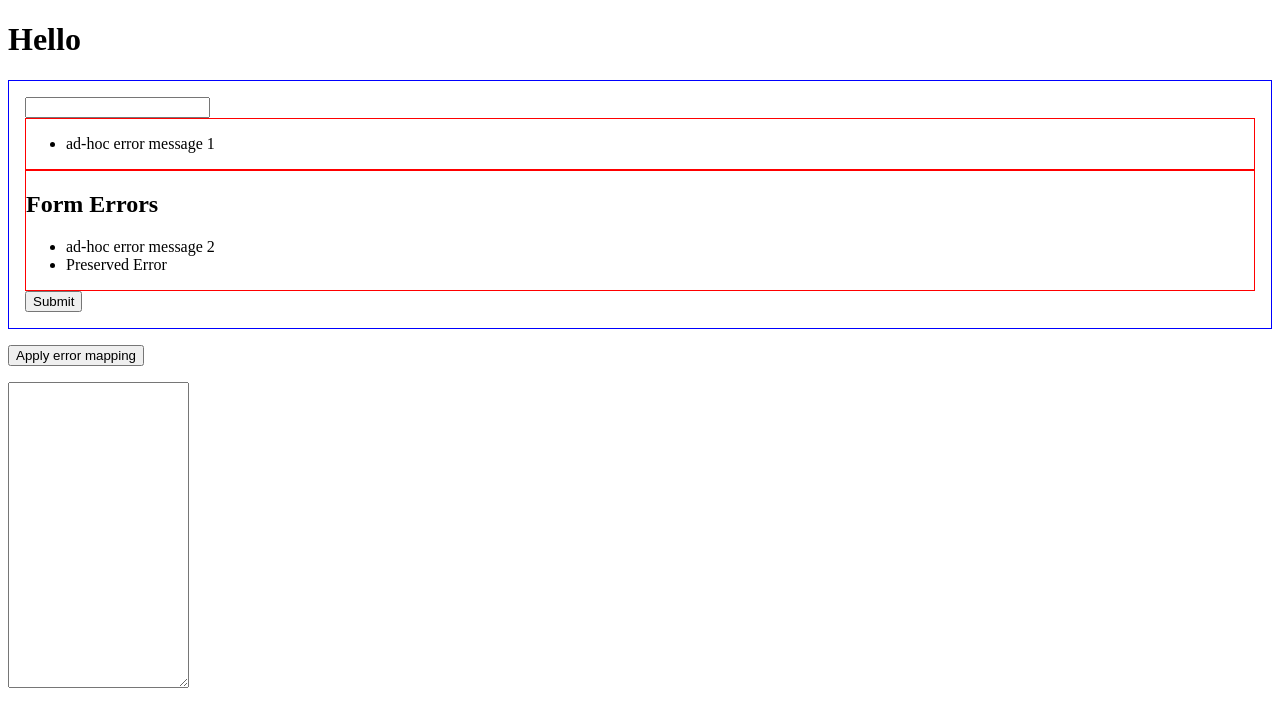
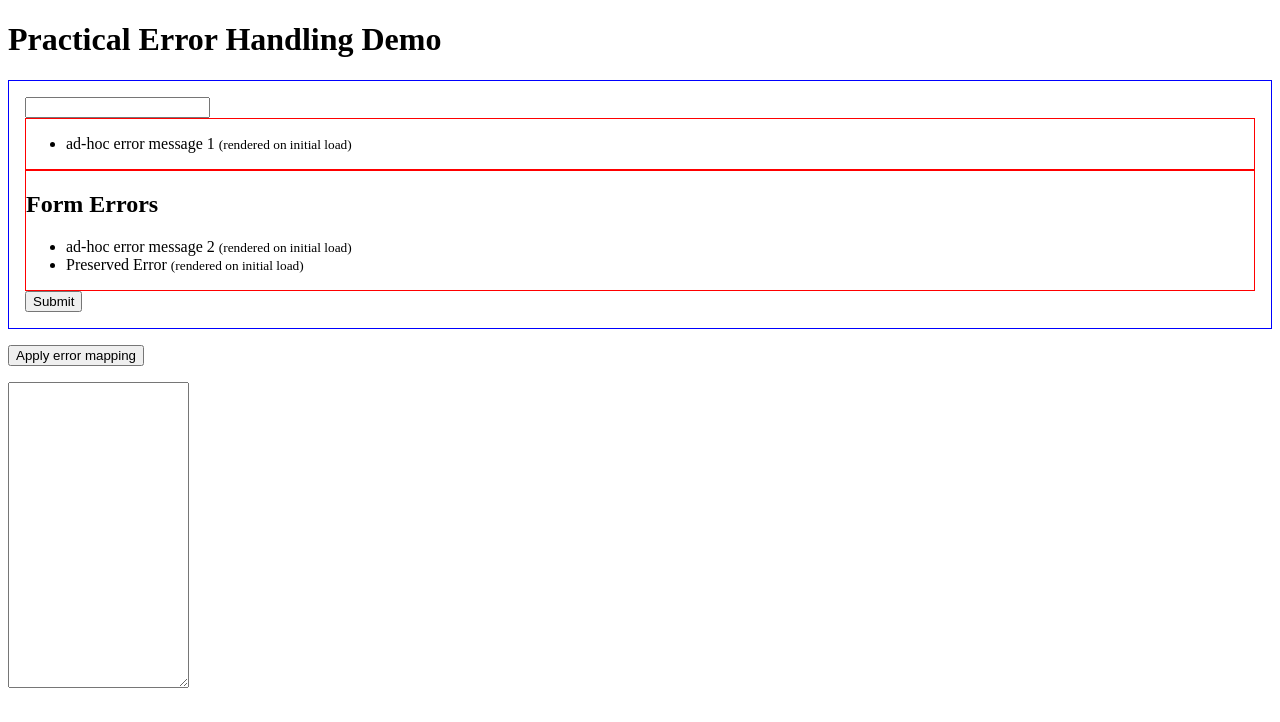
Before and after one commit to practical-computer/practical-error-handling-js, a website: page demo/index.html in a window 1280 px wide. Drawn offline with Linux system fonts and the light colour scheme.

Commit message:
V1 of README

```diff
--- a/demo/index.html
+++ b/demo/index.html
@@ -10,6 +10,8 @@
     import {clearErrorListsInForm} from "../src/rendering.js"
     import {applyErrorMappingToForm} from "../src/error-mapping.js"
 
+    // Defining my own custom element to wrap the form, to prevent submits and
+    // clear out the error lists in the form to indicate it was successful.
     class CustomErrorHandleElement extends ErrorHandlingElement {
       connectedCallback() {
         super.connectedCallback()
@@ -29,6 +31,8 @@
       window.customElements.define('custom-error-handling', CustomErrorHandleElement);
     }
 
+    // An example error map, which you could receive as the JSON response from a fetch
+    // request
     const errors = [
       {
         container_id: "email-field-errors",
@@ -51,7 +55,7 @@
       {
         container_id: "random-missing-field-errors",
         element_to_invalidate_id: "random-missing-field",
-        message: "Errors that need to go in the fallback section",
+        message: "Error that will end up in the fallback section",
         type: "api_error"
       },
     ]
@@ -79,23 +83,23 @@
   <title></title>
 </head>
 <body>
-  <h1>Hello</h1>
+  <h1>Practical Error Handling Demo</h1>
 
   <custom-error-handling>
     <form id="test-form" aria-describedby='test-form-error-container'>
       <input type="email" id="email-field" aria-describedby="email-field-errors" minlength="4">
       <section id="email-field-errors" data-error-container>
         <ul>
-          <li data-visible data-error-type="error_1">ad-hoc error message 1</li>
-          <li data-preserve data-error-type="tooShort">Custom Preserved Error: Must be at least 4 characters</li>
+          <li data-visible data-error-type="error_1">ad-hoc error message 1 <small>(rendered on initial load)</small></li>
+          <li data-preserve data-error-type="tooShort">Custom Preserved Error: Must be at least 4 characters<small>(rendered on initial load)</small></li>
         </ul>
       </section>
 
       <section id="test-form-error-container" data-error-container>
         <h2>Form Errors</h2>
         <ul>
-          <li data-visible data-error-type="error_2">ad-hoc error message 2</li>
-          <li data-visible data-preserve data-error-type="error_3">Preserved Error</li>
+          <li data-visible data-error-type="error_2">ad-hoc error message 2 <small>(rendered on initial load)</small></li>
+          <li data-visible data-preserve data-error-type="error_3">Preserved Error <small>(rendered on initial load)</small></li>
         </ul>
       </section>
 
@@ -109,7 +113,6 @@
 
   <textarea id="easy-console" readonly rows=20></textarea>
 
-
   <template id="pf-error-list-item-template">
     <li><span>‼️</span> <span data-error-message></span></li>
   </template>
```
Also changed, not shown: README.md.
